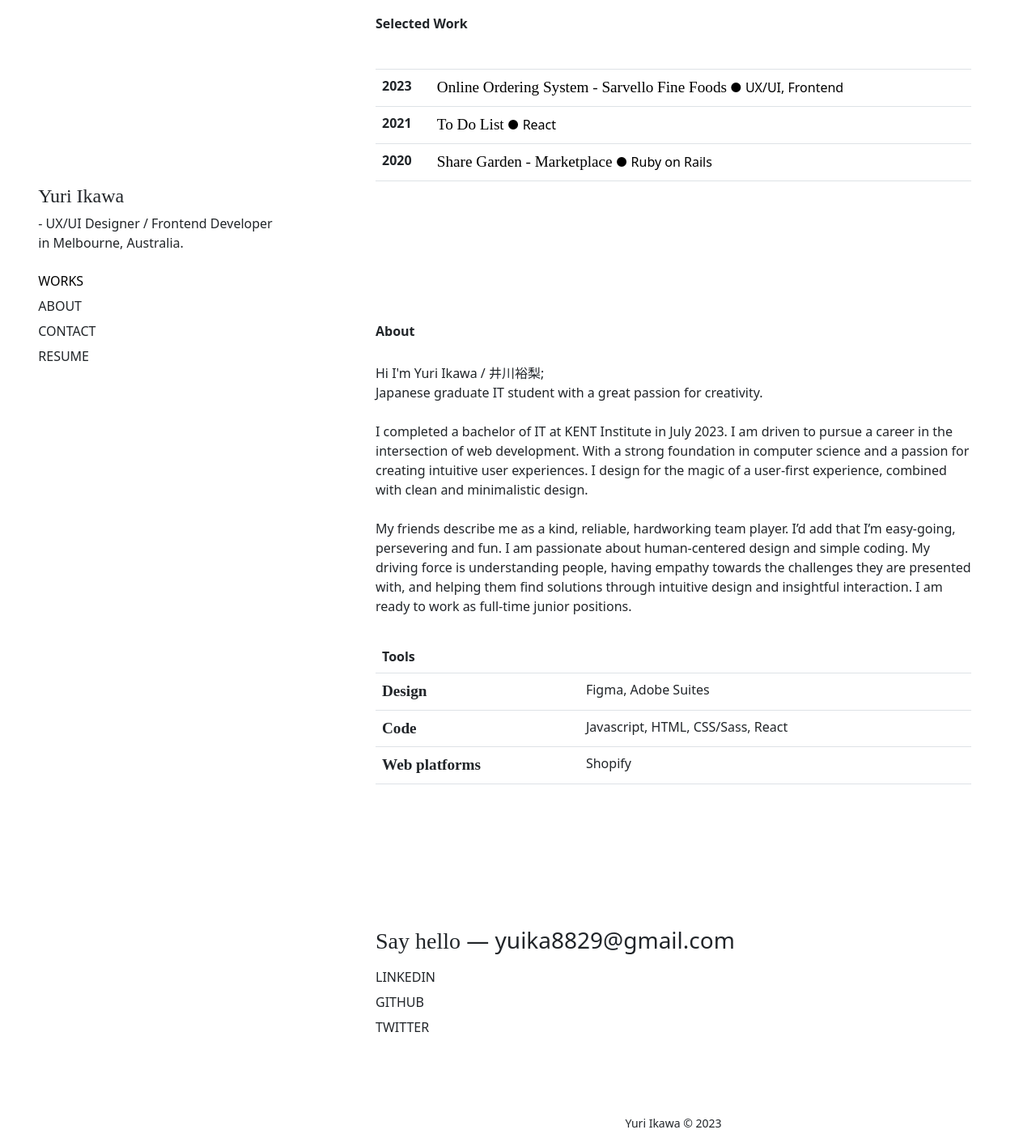
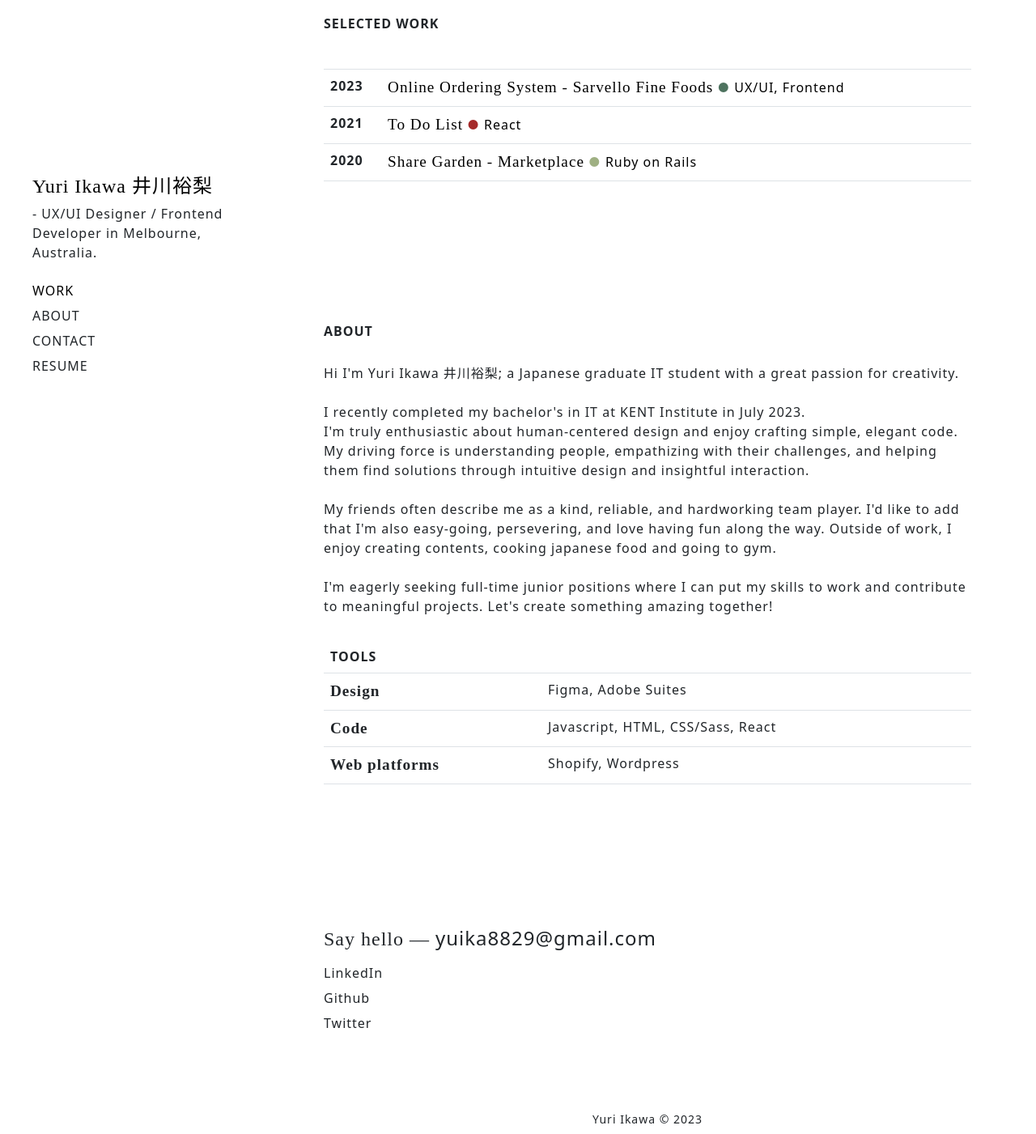
Before and after one commit to yrikw/Portfolio, a plain HTML site: page index.html in a window 1280 px wide. Shown: the part 60-1461 px from the top of the page at 81% size. Drawn offline with nearby package versions, Linux system fonts and the light colour scheme; a web font is replaced by a local one.

Commit message:
Add files via upload

```diff
--- a/index.html
+++ b/index.html
@@ -18,11 +18,11 @@
 <div id="wrapper">
   <div id="fixed-area"><!--左固定エリア-->
   <header>
-    <p><h1>Yuri Ikawa</h1> - UX/UI Designer / Frontend Developer <br> in Melbourne, Australia.</p>
+    <p><h1><a href="index.html">Yuri Ikawa 井川裕梨</a></h1> - UX/UI Designer / Frontend Developer in Melbourne, Australia.</p>
     <div>
       <ul class="hover-other-than">
           <li>
-            <a href="#work">WORKS</a>
+            <a href="#work">WORK</a>
           </li>
           <li class="nav-item">
             <a class="nav-link" href="#about">ABOUT</a>
@@ -31,7 +31,7 @@
             <a class="nav-link" href="#contact">CONTACT</a>
           </li>
           <li class="nav-item">
-            <a class="nav-link" href="https://drive.google.com/file/d/1QL7UE3IP-alUi2KbTdvLSemCqukiVqTY/view?usp=share_link">RESUME</a>
+            <a class="nav-link" target="_blank" href="https://drive.google.com/file/d/1QL7UE3IP-alUi2KbTdvLSemCqukiVqTY/view?usp=share_link">RESUME</a>
           </li>
         </ul>
     </div>
@@ -41,7 +41,7 @@
   <div id="container"><!--右エリア-->
     <section id="work">
       <div class="area">
-      <h2>Selected Work</h2>
+      <h2>SELECTED WORK</h2>
       <table class="table">
         <thead>
           <tr>
@@ -51,15 +51,15 @@
         <tbody class="hover-other-than">
           <tr>
             <th scope="row">2023</th>
-            <td colspan="5"><a class="p1" href="https://github.com/yrikw/Online-ordering-system"><span class="font">Online Ordering System - Sarvello Fine Foods</span> ● UX/UI, Frontend</td>
+            <td colspan="5"><a class="p1" target="_blank" href="https://github.com/yrikw/Online-ordering-system"><span class="font">Online Ordering System - Sarvello Fine Foods</span> <span style="color: #4E735F;">●</span> UX/UI, Frontend</td>
           </tr>
           <tr>
             <th scope="row">2021</th>
-            <td colspan="5"><a class="p2" href="https://github.com/yrikw/React-todo"><span class="font">To Do List</span> ● React</td>
+            <td colspan="5"><a class="p2" target="_blank" href="https://github.com/yrikw/React-todo"> <span class="font">To Do List</span> <span style="color: #a52a2a;">●</span> React</td>
           </tr>
           <tr>
             <th scope="row">2020</th>
-            <td colspan="5"><a class="p3" href="https://github.com/yrikw/marketplace_app"><span class="font">Share Garden - Marketplace</span> ● Ruby on Rails</td>
+            <td colspan="5"><a class="p3" target="_blank" href="https://github.com/yrikw/marketplace_app"><span class="font">Share Garden - Marketplace</span> <span style="color: #9fb083;">●</span> Ruby on Rails</td>
           </tr>
         </tbody>
       </table>
@@ -67,27 +67,28 @@
     <!--/area1--></section>
       <section id="about">
       <div class="area">
-        <h2>About</h2>
+        <h2>ABOUT</h2>
         <div>
           <p>
-          Hi I'm Yuri Ikawa / 井川裕梨;
-          <br>
-          Japanese graduate IT student with a great passion for creativity.
+          Hi I'm Yuri Ikawa 井川裕梨; a Japanese graduate IT student with a great passion for creativity.
           <br>
           <br>
-          I completed a bachelor of IT at KENT Institute in July 2023.
-          I am driven to pursue a career in the intersection of web development. With a strong foundation in computer science and a passion for creating intuitive user experiences.
-          I design for the magic of a user-first experience, combined with clean and minimalistic design.
+          I recently completed my bachelor's in IT at KENT Institute in July 2023.<br>
+          I'm truly enthusiastic about human-centered design and enjoy crafting simple, elegant code. My driving force is understanding people, empathizing with their challenges, and helping them find solutions through intuitive design and insightful interaction.
           <br>
           <br>
-          My friends describe me as a kind, reliable, hardworking team player. I’d add that I’m easy-going, persevering and fun. I am passionate about human-centered design and simple coding. My driving force is understanding people, having empathy towards the challenges they are presented with, and helping them find solutions through intuitive design and insightful interaction.
-          I am ready to work as full-time junior positions.
-          </p>
+          My friends often describe me as a kind, reliable, and hardworking team player. I'd like to add that I'm also easy-going, persevering, and love having fun along the way.
+          Outside of work, I enjoy creating contents, cooking japanese food and going to gym.
+          <br>
+          <br>
+          I'm eagerly seeking full-time junior positions where I can put my skills to work and contribute to meaningful projects. Let's create something amazing together!
+         </p>
+
 
           <table class="table">
             <thead>
               <tr>
-                <th scope="col" colspan="5">Tools</th>
+                <th scope="col" colspan="5">TOOLS</th>
               </tr>
             </thead>
             <tbody>
@@ -101,7 +102,7 @@
               </tr>
               <tr>
                 <th class="font" scope="row">Web platforms</th>
-                <td colspan="5">Shopify</td>
+                <td colspan="5">Shopify, Wordpress</td>
               </tr>
             </tbody>
           </table>
@@ -109,11 +110,11 @@
       </div>
     <!--/area2--></section>
       <section id="contact">
-        <h3><span class="font2">Say hello</span> — yuika8829@gmail.com</h3>
+        <h4><span class="font2">Say hello — </span>yuika8829@gmail.com</h4>
         <ul class="hover-other-than">
-          <li><a class="nav-link"  target=”_blank” href="https://www.linkedin.com/in/yuri-ikw/">LINKEDIN</a></li>
-          <li><a class="nav-link"  target=”_blank” href="https://github.com/yrikw">GITHUB</a></li>
-          <li><a class="nav-link"  target=”_blank” href="https://twitter.com/apieceofpear_">TWITTER</a></li>
+          <li><a class="nav-link"  target=”_blank” href="https://www.linkedin.com/in/yuri-ikw/">LinkedIn</a></li>
+          <li><a class="nav-link"  target=”_blank” href="https://github.com/yrikw">Github</a></li>
+          <li><a class="nav-link"  target=”_blank” href="https://twitter.com/apieceofpear_">Twitter</a></li>
         </ul>
     <!--/area3--></section>
     <footer><small>Yuri Ikawa &copy; 2023</small></footer>
--- a/style.css
+++ b/style.css
@@ -12,6 +12,7 @@
 
 body {
   font-size: 16px;
+  letter-spacing: 1px;
 }
 
 h2{
@@ -24,9 +25,14 @@ h1 {
   font-size: 1.5em;
 }
 
+h4 {
+  font-weight: lighter;
+}
+
 .font {
   font-family: 'Cormorant Infant';
   font-size: 1.2em;
+
 }
 
 .font2 {
@@ -142,7 +148,7 @@ a {
     position: sticky;
   top:0;
   /*横半分50%　縦を100vhにする*/
-  width: 30%;
+  width: 25%;
   height: 100vh;
   /*装飾のためのCSS*/
   display: flex;
@@ -150,13 +156,14 @@ a {
   align-items: center;
   /* background:url("http://coco-factory.jp/ugokuweb/wp-content/themes/ugokuweb/data/move02/6-4/img/daniel-chen-546446-unsplash.jpg") no-repeat center; */
   background-size:cover;
+  padding-left: 40px;
 
 }
 
 /*右エリア*/
 #container{
   /*横半分50%にする*/
-  width:70%;
+  width:75%;
 }
 /*右各セクション 装飾のためのCSS*/
 section{
```
